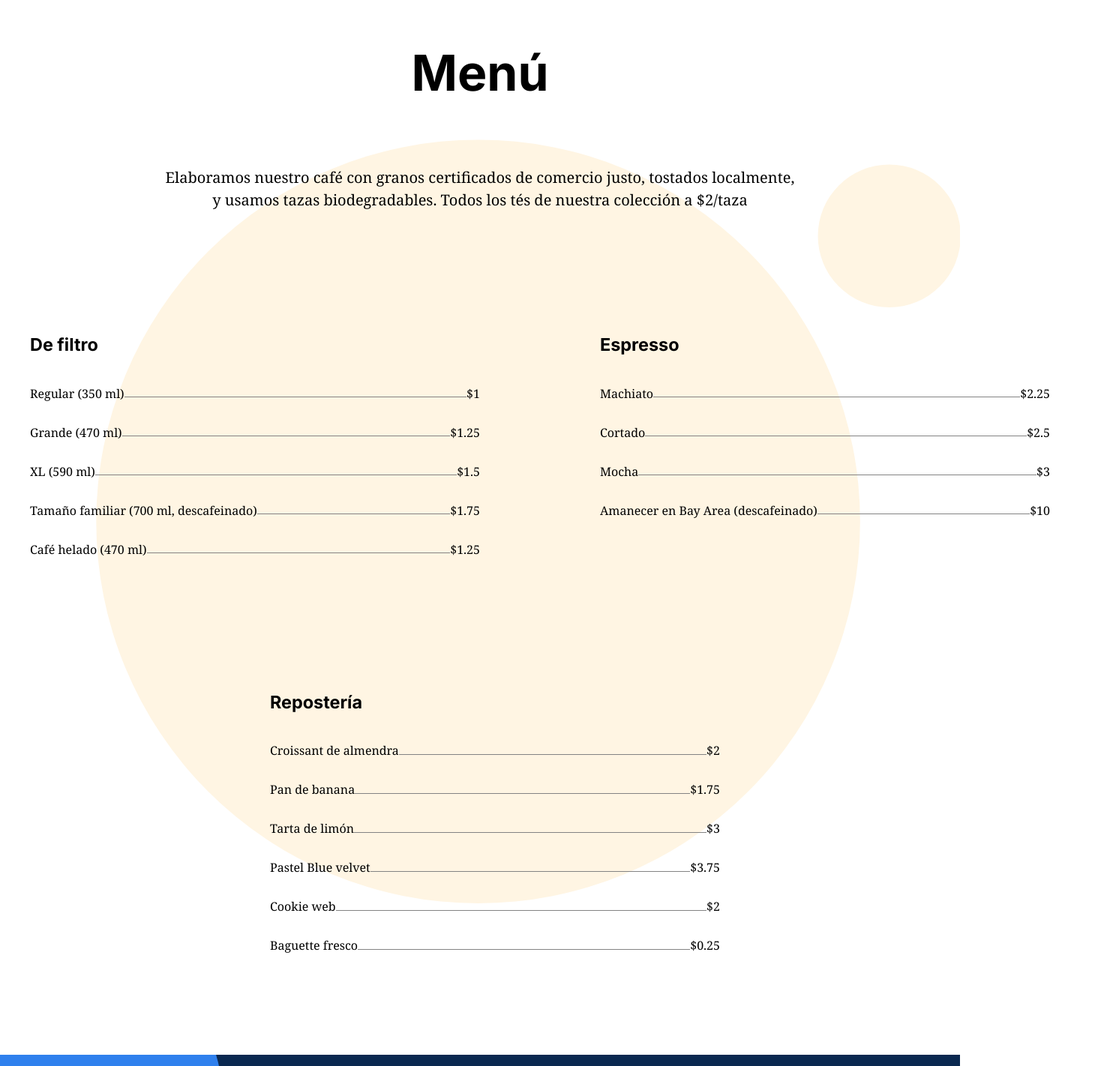
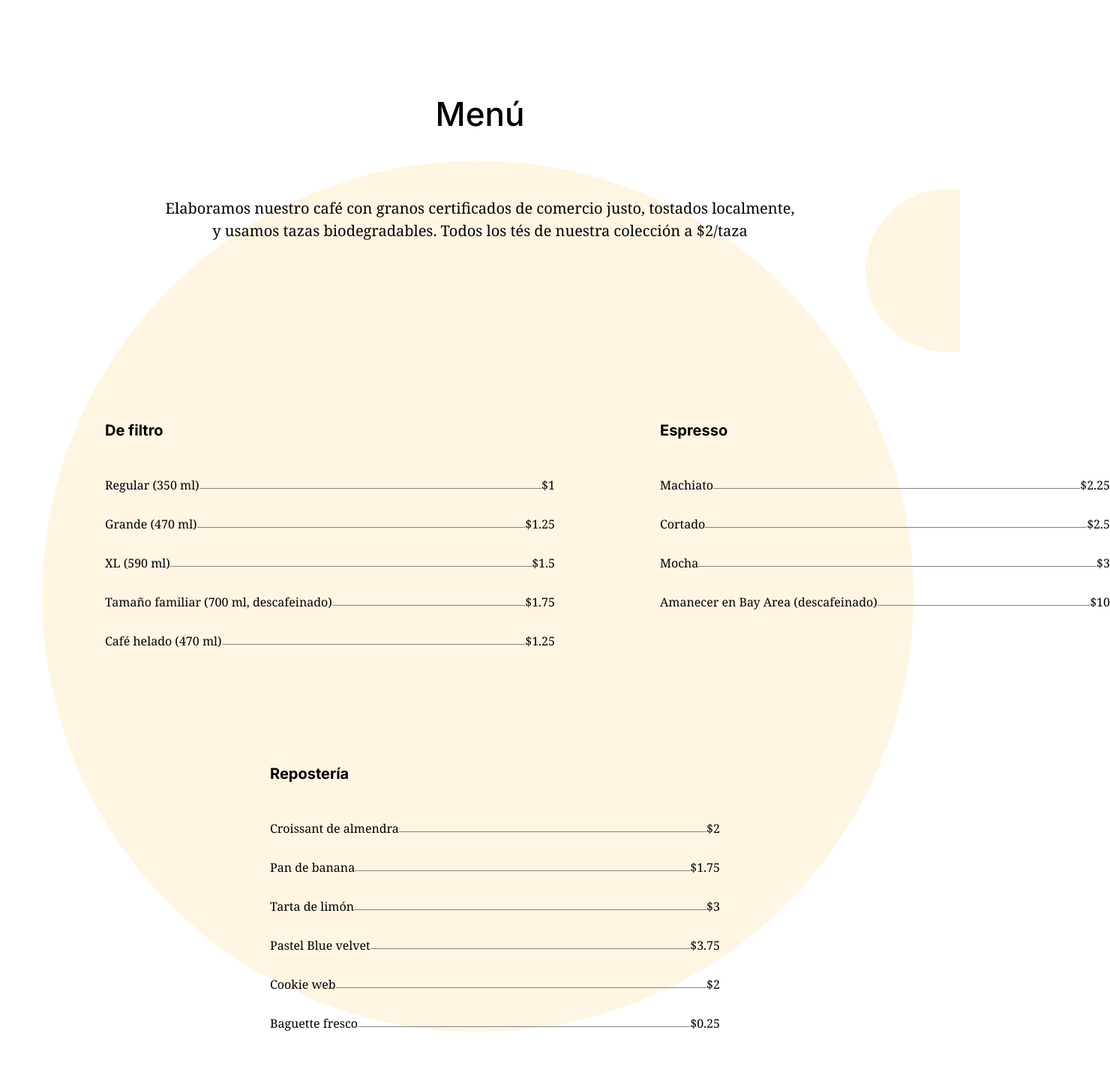
Before and after one commit to Lina079/Specialty_Coffee_Shop_Webpage_HTML_CSS, a plain HTML site: page index.html in a window 1280 px wide. Shown: the part 2940-4362 px from the top of the page at 75% size, 1480 px wide, since content can reach past the window. Drawn offline with Linux system fonts and the light colour scheme; a web font is replaced by a local one.

Commit message:
entrega final 2

```diff
--- a/blocks/menu.css
+++ b/blocks/menu.css
@@ -13,7 +13,7 @@
   display: flex;
   justify-content: center;
   padding: 0%;
-  margin-top: 30px;
+  margin-top: 70px;
   font-family: "Inter";
   font-style: normal;
   font-weight: 500;
@@ -38,13 +38,25 @@
   line-height: 30px;
 }
 
-.menu__card-content {
+.menu__cards {
   display: flex;
-  flex-direction: row;
+  flex-direction: column;
   justify-content: space-between;
-  padding: 0%;
-  gap: 120px;
-  width: 540px;
+  margin-bottom: 100px;
+  margin-left: 100px;
+  margin-right: 100px;
+}
+
+.top-content {
+  display: flex;
+  justify-content: space-between;
+  gap: 100px;
+}
+
+.bottom-content {
+  align-self: center;
+  margin-top: 100px;
+  margin-bottom: 100px;
 }
 
 .card__list-item {
@@ -65,12 +77,13 @@
   color: #838383;
 }
 
-.card__title-content {
+.card__title {
   font-family: "Inter";
   font-style: normal;
   font-weight: bold;
   font-size: 20px;
   line-height: 30px;
+  margin-bottom: 32px;
 }
 
 .menu__name-item {
@@ -79,6 +92,7 @@
   font-weight: normal;
   font-size: 16px;
   line-height: 20px;
+  margin-bottom: 16px;
 }
 
 .menu__price-item {
@@ -88,55 +102,3 @@
   font-size: 16px;
   line-height: 20px;
 }
-
-.card__content-reposteria {
-  display: flex;
-  flex-direction: row;
-  align-self: center;
-  margin-right: 100px;
-  width: 540px;
-  margin-top: 100px;
-  margin-bottom: 100px;
-}
-
-.card__title-content-reposteria {
-  font-family: "Inter";
-  font-style: normal;
-  font-weight: bold;
-  font-size: 20px;
-  line-height: 30px;
-}
-
-.card__list-item-reposteria {
-  display: flex;
-  line-height: 5px;
-  width: 600px;
-  align-items: center;
-  box-sizing: border-box;
-  margin: 0;
-  padding: 0;
-}
-
-.menu__name-item-reposteria {
-  font-family: "Noto Serif";
-  font-style: normal;
-  font-weight: normal;
-  font-size: 16px;
-  line-height: 20px;
-}
-
-.menu__price-item-reposteria {
-  font-family: "Noto Serif";
-  font-style: normal;
-  font-weight: normal;
-  font-size: 16px;
-  line-height: 20px;
-}
-
-.card__list-divider-reposteria {
-  flex-grow: 1;
-  height: 10px;
-  border-bottom: solid;
-  border-width: 1px;
-  color: #838383;
-}
--- a/index.html
+++ b/index.html
@@ -193,18 +193,19 @@
         </section>
         <section id="menu" class="menu">
           <div class="menu__title">
-            <h2 class="menu__title-main">Menú</h2>
+            <h2 class="menu__title">Menú</h2>
           </div>
           <div class="menu__subtitle">
-            <p class="menu__subtitle-description">
+            <p class="menu__subtitle">
               Elaboramos nuestro café con granos certificados de comercio justo,
               tostados localmente, y usamos tazas biodegradables. Todos los tés
               de nuestra colección a $2/taza
             </p>
           </div>
-          <div class="menu__card-content">
-            <ul class="card__title-content">
-              <h3 class="card__title-de-filtro">De filtro</h3>
+          <div class="menu__cards">
+            <div class="top-content">
+              <ul class="card__content">
+                <h3 class="card__title">De filtro</h3>
                 <li class="card__list-item">
                   <p class="menu__name-item">Regular (350 ml)</p>
                   <span class="card__list-divider"></span>
@@ -233,8 +234,8 @@
                   <p class="menu__price-item">$1.25</p>
                 </li>
               </ul>
-            <ul class="card__title-content">
-              <h3 class="card__title-espresso">Espresso</h3>
+              <ul class="card__content-top">
+                <h3 class="card__title">Espresso</h3>
                 <li class="card__list-item">
                   <p class="menu__name-item">Machiato</p>
                   <span class="card__list-divider"></span>
@@ -259,40 +260,41 @@
                 </li>
               </ul>
             </div>
-          <div class="card__content-reposteria">
-            <ul class="card__title-content-reposteria">
-              <h3 class="card__title-reposteria">Repostería</h3>
-              <li class="card__list-item-reposteria">
-                <p class="menu__name-item-reposteria">Croissant de almendra</p>
-                <span class="card__list-divider-reposteria"></span>
-                <p class="menu__price-item-reposteria">$2</p>
+            <div class="bottom-content">
+              <ul class="card__content">
+                <h3 class="card__title">Repostería</h3>
+                <li class="card__list-item">
+                  <p class="menu__name-item">Croissant de almendra</p>
+                  <span class="card__list-divider"></span>
+                  <p class="menu__price-item">$2</p>
                 </li>
-              <li class="card__list-item-reposteria">
-                <p class="menu__name-item-reposteria">Pan de banana</p>
-                <span class="card__list-divider-reposteria"></span>
-                <p class="menu__price-item-reposteria">$1.75</p>
+                <li class="card__list-item">
+                  <p class="menu__name-item">Pan de banana</p>
+                  <span class="card__list-divider"></span>
+                  <p class="menu__price-item">$1.75</p>
                 </li>
-              <li class="card__list-item-reposteria">
-                <p class="menu__name-item-reposteria">Tarta de limón</p>
-                <span class="card__list-divider-reposteria"></span>
-                <p class="menu__price-item-reposteria">$3</p>
+                <li class="card__list-item">
+                  <p class="menu__name-item">Tarta de limón</p>
+                  <span class="card__list-divider"></span>
+                  <p class="menu__price-item">$3</p>
                 </li>
-              <li class="card__list-item-reposteria">
-                <p class="menu__name-item-reposteria">Pastel Blue velvet</p>
-                <span class="card__list-divider-reposteria"></span>
-                <p class="menu__price-item-reposteria">$3.75</p>
+                <li class="card__list-item">
+                  <p class="menu__name-item">Pastel Blue velvet</p>
+                  <span class="card__list-divider"></span>
+                  <p class="menu__price-item">$3.75</p>
                 </li>
-              <li class="card__list-item-reposteria">
-                <p class="menu__name-item-reposteria">Cookie web</p>
-                <span class="card__list-divider-reposteria"></span>
-                <p class="menu__price-item-reposteria">$2</p>
+                <li class="card__list-item">
+                  <p class="menu__name-item">Cookie web</p>
+                  <span class="card__list-divider"></span>
+                  <p class="menu__price-item">$2</p>
                 </li>
-              <li class="card__list-item-reposteria">
-                <p class="menu__name-item-reposteria">Baguette fresco</p>
-                <span class="card__list-divider-reposteria"></span>
-                <p class="menu__price-item-reposteria">$0.25</p>
+                <li class="card__list-item">
+                  <p class="menu__name-item">Baguette fresco</p>
+                  <span class="card__list-divider"></span>
+                  <p class="menu__price-item">$0.25</p>
                 </li>
               </ul>
+            </div>
           </div>
         </section>
         <section id="about" class="about">
```
Lines whose indentation alone changed are shown as unchanged.
